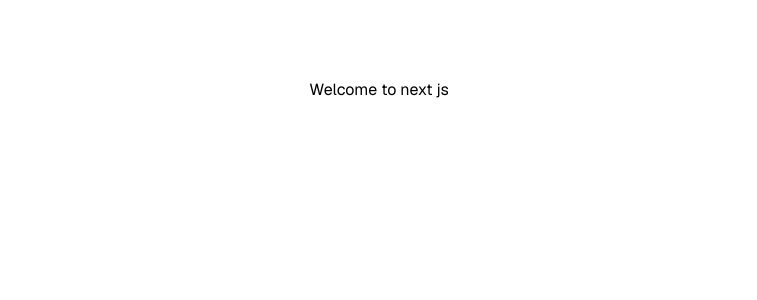
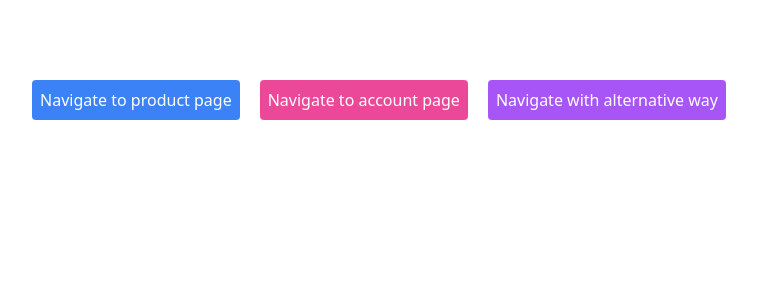
Before and after one commit to devsafix/next-web-practice, a Next.js app: page / in a window 1280 px wide. Shown: the top 300 px of the page, without its empty margins (261-1018 px from the left). Built offline with nearby package versions, Linux system fonts and the light colour scheme.

Commit message:
Learn navigation using Link component and useRouter hook

```diff
--- a/src/app/layout.js
+++ b/src/app/layout.js
@@ -12,7 +12,7 @@ const geistMono = Geist_Mono({
 });
 
 export const metadata = {
-  title: "Create Next App",
+  title: "Next Web",
   description: "Generated by create next app",
 };
 
--- a/src/app/page.js
+++ b/src/app/page.js
@@ -1,9 +1,32 @@
+"use client"
 import Image from "next/image";
+import Link from "next/link";
+import { useRouter } from "next/navigation";
 
 export default function Home() {
+
+  const router = useRouter();
+  console.log(router);
+
+  const handleRoute = () => {
+    router.push("/account");
+  }
+
   return (
-    <div className="grid grid-rows-[20px_1fr_20px] items-center justify-items-center min-h-screen p-8 pb-20 gap-16 sm:p-20 font-[family-name:var(--font-geist-sans)]">
-      <h1>Welcome to next js</h1>
+    <div className="flex items-center justify-center gap-5 py-20">
+
+      <Link href={"/products"} className="p-2 bg-blue-500 text-white rounded">
+        Navigate to product page
+      </Link>
+      <Link href={"/account"} className="p-2 bg-pink-500 text-white rounded">
+        Navigate to account page
+      </Link>
+
+
+      <h1 onClick={handleRoute} className="p-2 bg-purple-500 text-white rounded">
+        Navigate with alternative way
+      </h1>
+
     </div>
   );
 }
```
